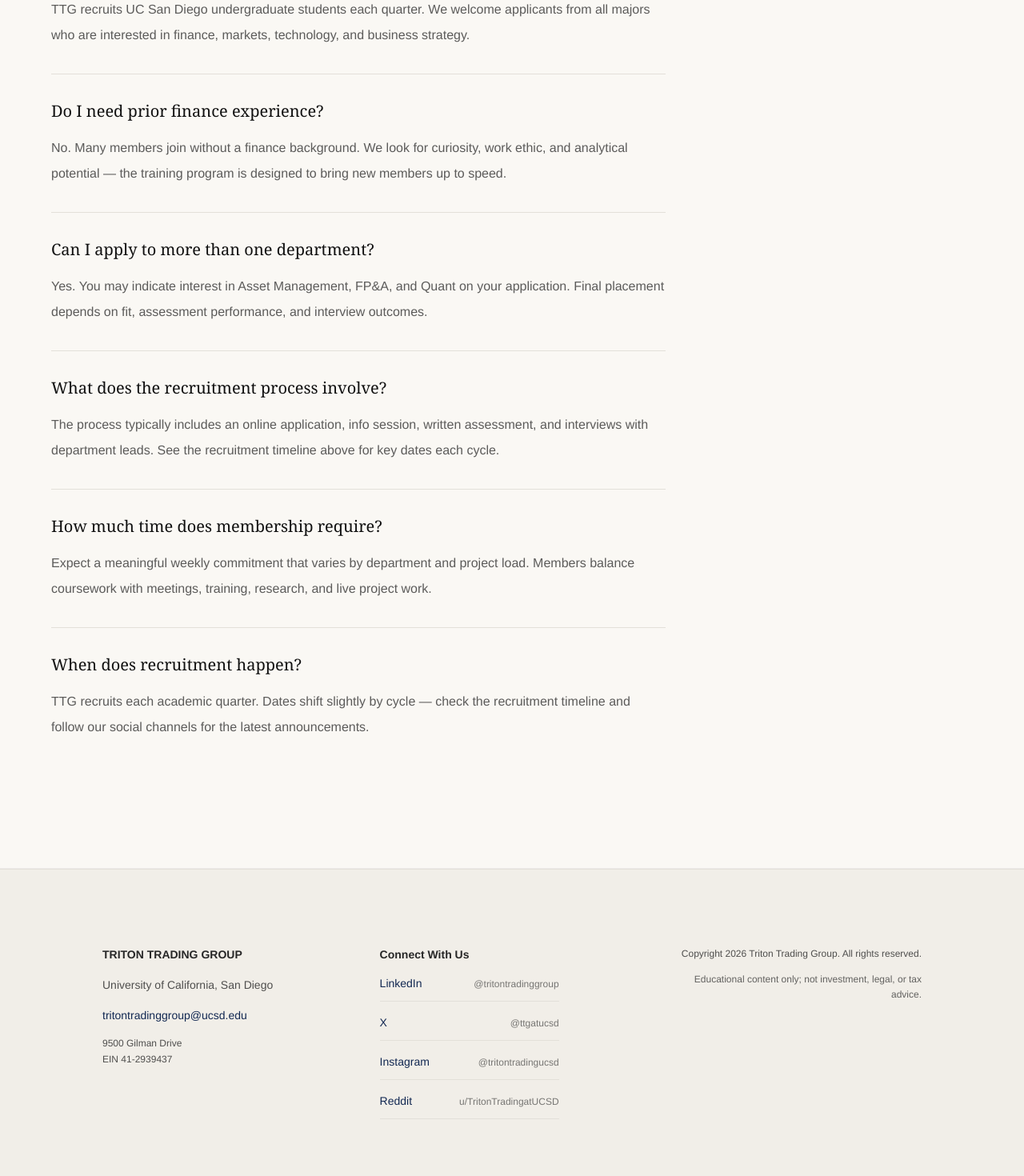
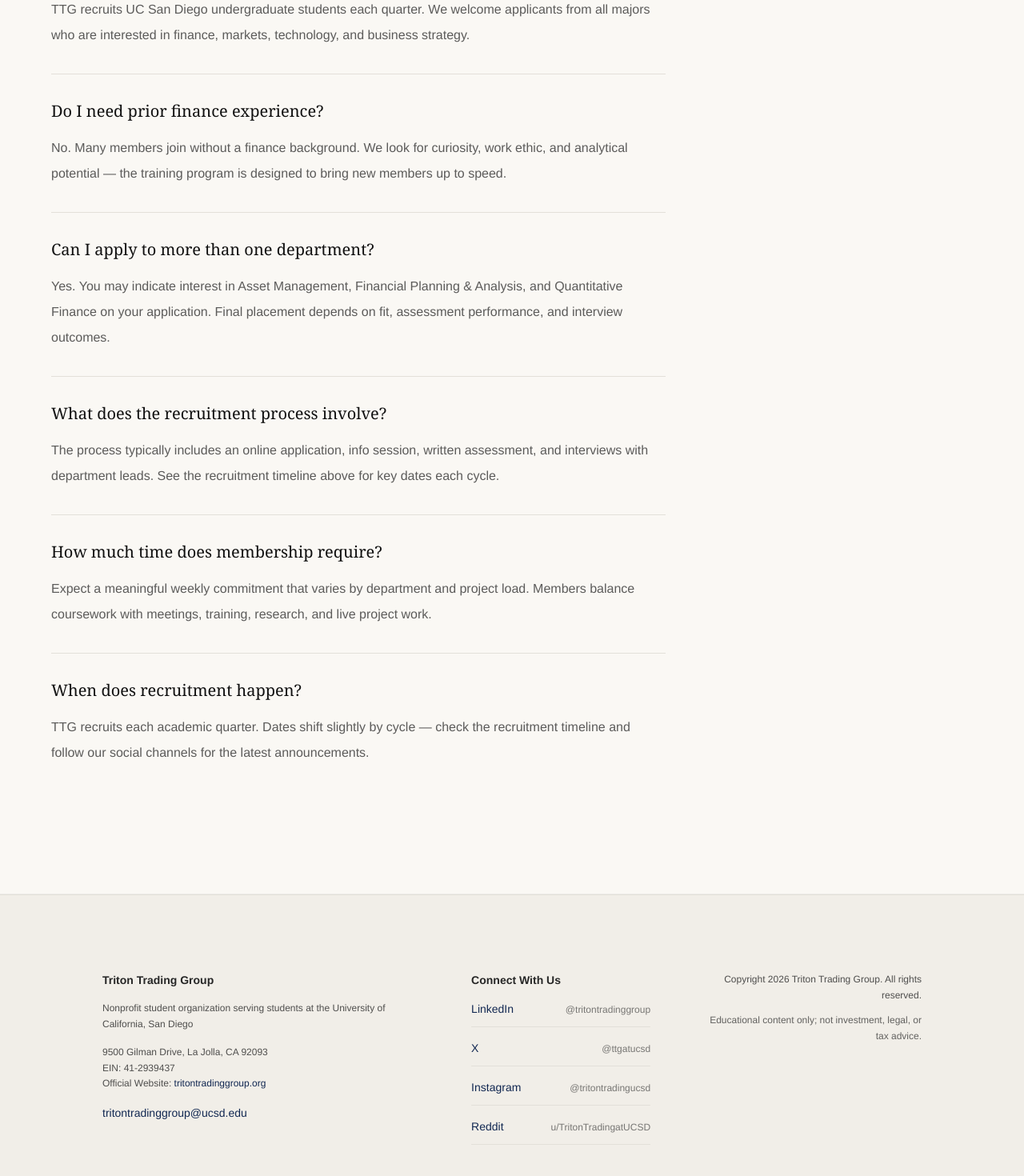
Before and after one commit to tritontrading/ttgWebsite, a Next.js app: page /recruitment in a window 1280 px wide. Shown: the part 2770-4240 px from the top of the page at 80% size. Built offline with nearby package versions, Linux system fonts and the light colour scheme; a web font is replaced by a local one.

Commit message:
Add nonprofit verification details

```diff
--- a/app/advisory/page.tsx
+++ b/app/advisory/page.tsx
@@ -6,9 +6,9 @@ import { ButtonLink } from "@/components/ui/Button";
 import { advisoryPage as page } from "@/lib/pages/advisory";
 
 export const metadata: Metadata = {
-  title: "FP&A - Triton Trading Group",
+  title: "Financial Planning & Analysis - Triton Trading Group",
   description:
-    "TTG's FP&A division: student-led financial consulting for founders and teams, plus the training track for prospective members.",
+    "TTG's Financial Planning & Analysis division provides student-led financial consulting and practical training for UC San Diego students.",
 };
 
 export default function AdvisoryPage() {
@@ -49,7 +49,7 @@ export default function AdvisoryPage() {
                 href={`mailto:${page.email}`}
                 className="inline-flex w-full items-center justify-center border border-editorial px-8 py-4 font-mono text-xs tracking-[0.22em] uppercase text-editorial transition-all duration-200 hover:bg-editorial hover:text-white"
               >
-                Email TTG FP&A
+                Email Financial Planning & Analysis
               </a>
             </div>
           </div>
@@ -172,7 +172,7 @@ export default function AdvisoryPage() {
         <div className="section-block-gap">
           <EditorialLabel>For Prospective Members</EditorialLabel>
           <h2 className="font-heading text-3xl font-normal text-heading md:text-5xl">
-            FP&A As A Training Ground
+            Financial Planning & Analysis As A Training Ground
           </h2>
           <p className="mt-4 max-w-2xl text-base leading-relaxed text-text/55">
             {page.memberTrack.description}
@@ -268,8 +268,8 @@ export default function AdvisoryPage() {
 
       <ApplyCtaBand
         eyebrow="For Students"
-        title="Interested in the FP&A Track?"
-        description="Applications open each academic quarter. The FP&A track gives members structured exposure to consulting-style problem solving, corporate finance, and operator-level execution."
+        title="Interested in Financial Planning & Analysis?"
+        description="Applications open each academic quarter. The Financial Planning & Analysis track gives members structured exposure to consulting-style problem solving, corporate finance, and operator-level execution."
       />
     </SiteLayout>
   );
--- a/app/community/page.tsx
+++ b/app/community/page.tsx
@@ -67,7 +67,7 @@ export default function CommunityPage() {
       <PageHeroSplit
         label="Community"
         title="Meet the TTG community"
-        description="TTG brings together students working across asset management, FP&A, and quantitative finance."
+        description="TTG brings together students working across Asset Management, Financial Planning & Analysis, and Quantitative Finance."
         media={
           <SiteImage
             src="/images/socials/image1.png"
@@ -178,7 +178,7 @@ export default function CommunityPage() {
 
       <ApplyCtaBand
         title="Interested in TTG?"
-        description="Apply to learn with students working across finance, strategy, and quantitative research."
+        description="Apply to learn with students working across Asset Management, Financial Planning & Analysis, and Quantitative Finance."
       />
     </SiteLayout>
   );
--- a/app/layout.tsx
+++ b/app/layout.tsx
@@ -4,7 +4,7 @@ import "./globals.css";
 export const metadata: Metadata = {
   title: "Triton Trading Group - UCSD",
   description:
-    "Triton Trading Group gives UC San Diego students hands-on experience in asset management, FP&A, and quantitative finance.",
+    "Triton Trading Group is a nonprofit student organization serving UC San Diego students through Asset Management, Financial Planning & Analysis, and Quantitative Finance programs.",
   icons: {
     icon: "/images/brand/logo.png",
     shortcut: "/images/brand/logo.png",
@@ -12,7 +12,8 @@ export const metadata: Metadata = {
   },
   openGraph: {
     title: "Triton Trading Group - UCSD",
-    description: "Hands-on experience in asset management, FP&A, and quantitative finance.",
+    description:
+      "A nonprofit student organization providing hands-on experience in Asset Management, Financial Planning & Analysis, and Quantitative Finance.",
     type: "website",
   },
 };
--- a/app/quant/page.tsx
+++ b/app/quant/page.tsx
@@ -129,7 +129,7 @@ export default function QuantPage() {
       </EditorialSection>
 
       <ApplyCtaBand
-        title="Interested in Quant?"
+        title="Interested in Quantitative Finance?"
         description="Python experience helps, but it is not required. Training starts with the fundamentals."
       />
     </SiteLayout>
--- a/components/Footer.tsx
+++ b/components/Footer.tsx
@@ -7,23 +7,30 @@ export function Footer() {
     <footer className="border-t border-footer-border bg-footer-bg px-8 py-16 text-footer-text md:px-16 md:py-24">
       <div className="site-container">
         <div className="flex flex-col items-start justify-between gap-12 md:flex-row md:items-start md:gap-16">
-          <div>
+          <div className="max-w-md">
             <span className="mb-4 block font-mono text-sm font-semibold text-footer-text">
-              {site.name.toUpperCase()}
+              {site.name}
             </span>
-            <span className="font-mono text-sm leading-relaxed text-footer-text/80">{site.university}</span>
+            <p className="font-mono text-xs leading-relaxed text-footer-text/80">{footer.description}</p>
+            <address className="mt-4 font-mono text-xs not-italic leading-relaxed text-footer-text/80">
+              {footer.address}
+            </address>
+            <p className="font-mono text-xs leading-relaxed text-footer-text/80">EIN: {footer.ein}</p>
+            <p className="font-mono text-xs leading-relaxed text-footer-text/80">
+              Official Website:{" "}
+              <a
+                href={`https://${footer.website}`}
+                className="text-footer-link transition-colors duration-200 hover:text-footer-text"
+              >
+                {footer.website}
+              </a>
+            </p>
             <a
               href={`mailto:${footer.email}`}
               className="mt-4 block font-mono text-sm text-footer-link transition-colors duration-200 hover:text-footer-text"
             >
               {footer.email}
             </a>
-            <span className="mt-4 block font-mono text-xs leading-relaxed text-footer-text/80">
-              {footer.address}
-            </span>
-            <span className="block font-mono text-xs leading-relaxed text-footer-text/80">
-              EIN {footer.ein}
-            </span>
           </div>
 
           <div className="min-w-56">
--- a/components/HeroContent.tsx
+++ b/components/HeroContent.tsx
@@ -1,64 +1,20 @@
-"use client";
-
-import { useEffect, useMemo, useState } from "react";
 import { site } from "@/lib/content";
 import { ButtonLink } from "@/components/ui/Button";
 import { SiteImage } from "@/components/ui/SiteImage";
 
-const INTERVAL_MS = 3200;
+export function HeroContent() {
+  const { headline, description, image, alt } = site.hero;
 
-export function HeroContent() {
-  const { headline, divisions } = site.hero;
-  const [index, setIndex] = useState(0);
-  const [reduceMotion, setReduceMotion] = useState(false);
-
-  const phrases = useMemo(() => divisions.map((division) => division.label), [divisions]);
-  const sizerPhrase = useMemo(
-    () =>
-      phrases.reduce(
-        (longest, phrase) => (phrase.length > longest.length ? phrase : longest),
-        phrases[0] ?? "",
-      ),
-    [phrases],
-  );
-
-  useEffect(() => {
-    const media = window.matchMedia("(prefers-reduced-motion: reduce)");
-    const syncPreference = () => setReduceMotion(media.matches);
-    syncPreference();
-    media.addEventListener("change", syncPreference);
-    return () => media.removeEventListener("change", syncPreference);
-  }, []);
-
-  useEffect(() => {
-    if (reduceMotion || divisions.length <= 1) return;
-
-    const interval = setInterval(() => {
-      setIndex((current) => (current + 1) % divisions.length);
-    }, INTERVAL_MS);
-
-    return () => clearInterval(interval);
-  }, [divisions.length, reduceMotion]);
-
-  const activeIndex = reduceMotion ? 0 : index;
-  const activePhrase = phrases[activeIndex] ?? phrases[0];
   return (
     <div className="site-container relative z-10 flex w-full flex-1 flex-col justify-center gap-14 pb-24 pt-40 md:gap-16 md:pb-32 md:pt-48 lg:grid lg:grid-cols-[3fr_2fr] lg:items-center lg:gap-20 xl:gap-24">
       <div className="flex flex-col items-start gap-8 md:gap-10 lg:max-w-none lg:pr-6 xl:pr-10">
         <h1 className="hero-reveal max-w-3xl font-heading text-[2.5rem] leading-[1.14] tracking-[-0.025em] text-heading sm:text-[2.875rem] md:text-[3.75rem] lg:max-w-[42rem] lg:text-[4rem]">
-          {headline}{" "}
-          <span className="hero-rotating-subtitle" aria-live="polite" aria-atomic="true">
-            <span className="invisible whitespace-nowrap" aria-hidden="true">
-              {sizerPhrase}
-            </span>
-            <span
-              key={reduceMotion ? "static" : activeIndex}
-              className="hero-rotating-phrase whitespace-nowrap"
-            >
-              {activePhrase}
-            </span>
-          </span>
+          {headline}
         </h1>
+
+        <p className="hero-reveal max-w-2xl text-base leading-loose text-text/75 md:text-lg">
+          {description}
+        </p>
 
         <div className="hero-reveal flex w-full flex-col gap-4 sm:w-auto sm:flex-row sm:flex-wrap sm:gap-5">
           <ButtonLink
@@ -80,19 +36,14 @@ export function HeroContent() {
 
       <div className="hero-reveal relative w-full lg:justify-self-end">
         <div className="relative aspect-[4/3] overflow-hidden border border-border sm:aspect-[3/2] lg:aspect-[5/4]">
-          {divisions.map((division, divisionIndex) => (
-            <SiteImage
-              key={division.image}
-              src={division.image}
-              alt={division.alt}
-              fill
-              priority={divisionIndex === 0}
-              className={`object-cover transition-opacity duration-[650ms] ease-[cubic-bezier(0.22,1,0.36,1)] ${
-                divisionIndex === activeIndex ? "opacity-100" : "opacity-0"
-              }`}
-              sizes="(min-width: 1024px) 40vw, 100vw"
-            />
-          ))}
+          <SiteImage
+            src={image}
+            alt={alt}
+            fill
+            priority
+            className="object-cover"
+            sizes="(min-width: 1024px) 40vw, 100vw"
+          />
         </div>
       </div>
     </div>
--- a/lib/content.ts
+++ b/lib/content.ts
@@ -5,31 +5,18 @@ export const site = {
     shortName: "TTG",
     university: "University of California, San Diego",
     hero: {
-        headline: "Practice finance, strategy, and quantitative research through",
-        divisions: [
-            {
-                label: "Asset Management.",
-                image: "/images/hero/asset-management.png",
-                alt: "TTG members at an info session",
-            },
-            {
-                label: "Quantitative Research.",
-                image: "/images/hero/quantitative-research.png",
-                alt: "TTG members collaborating with laptops",
-            },
-            {
-                label: "Business Advisory.",
-                image: "/images/hero/business-advisory.png",
-                alt: "TTG members at a client advisory project",
-            },
-        ],
+        headline: "Build practical experience in finance, investing, and quantitative research.",
+        description:
+            "Triton Trading Group is a nonprofit student organization serving students at the University of California, San Diego through hands-on programs in Asset Management, Financial Planning & Analysis, Quantitative Finance, and professional development.",
+        image: "/images/hero/asset-management.png",
+        alt: "Triton Trading Group members at an information session",
     },
 } as const;
 
 export const divisionLinks = [
-    { label: "Asset management", href: "/asset-management" },
-    { label: "FP&A", href: "/advisory" },
-    { label: "Quant", href: "/quant" },
+    { label: "Asset Management", href: "/asset-management" },
+    { label: "Financial Planning & Analysis", href: "/advisory" },
+    { label: "Quantitative Finance", href: "/quant" },
 ] as const;
 
 export const memberLinks = [
@@ -55,22 +42,10 @@ export const about = {
     ],
 } as const;
 
-export const sponsors = {
-    title: "Featured Sponsors",
-    description:
-        "QuantConnect and MarketCrunch directly support TTG members with tools and infrastructure used in research, market analysis, and quantitative development.",
-    items: [
-        { name: "QuantConnect", image: "/images/sponsors/quantconnect.avif" },
-        {
-            name: "MarketCrunch AI",
-            image: "/images/sponsors/marketcrunchai.png",
-        },
-    ],
-} as const;
-
 export const whoWeAre = {
     title: "About us",
     paragraphs: [
+        "Triton Trading Group is a nonprofit student organization focused on practical financial education, professional development, and applied learning for UC San Diego students.",
         "Triton Trading Group gives UC San Diego students a place to practice investment research, financial analysis, and quantitative work. Members learn through training, team projects, and presentations.",
     ],
     skillsLabel: "Skills Developed",
@@ -80,6 +55,15 @@ export const whoWeAre = {
         "algorithmic strategy",
         "consulting",
         "valuation analysis",
+    ],
+} as const;
+
+export const mission = {
+    title: "Our Mission",
+    paragraphs: [
+        "Triton Trading Group is a nonprofit organization serving students at the University of California, San Diego. Our mission is to provide students with practical financial education and professional development through hands-on experience in investment research, financial analysis, quantitative finance, and business strategy.",
+        "We carry out this mission through our primary programs in Asset Management, Financial Planning & Analysis, and Quantitative Finance. Members participate in structured training, investment and market research, financial modeling, quantitative strategy development, company projects, workshops, competitions, presentations, and other professional development opportunities.",
+        "Triton Trading Group owns and operates tritontradinggroup.org as the organization’s official website.",
     ],
 } as const;
 
@@ -356,7 +340,7 @@ export const recruitment = {
             },
             {
                 question: "Can I apply to more than one department?",
-                answer: "Yes. You may indicate interest in Asset Management, FP&A, and Quant on your application. Final placement depends on fit, assessment performance, and interview outcomes.",
+                answer: "Yes. You may indicate interest in Asset Management, Financial Planning & Analysis, and Quantitative Finance on your application. Final placement depends on fit, assessment performance, and interview outcomes.",
             },
             {
                 question: "What does the recruitment process involve?",
@@ -376,8 +360,11 @@ export const recruitment = {
 
 export const footer = {
     email: "tritontradinggroup@ucsd.edu",
-    address: "9500 Gilman Drive",
+    description:
+        "Nonprofit student organization serving students at the University of California, San Diego",
+    address: "9500 Gilman Drive, La Jolla, CA 92093",
     ein: "41-2939437",
+    website: "tritontradinggroup.org",
     social: [
         {
             label: "LinkedIn",
--- a/lib/pages/advisory.ts
+++ b/lib/pages/advisory.ts
@@ -1,6 +1,6 @@
 export const advisoryPage = {
-  label: "FP&A",
-  title: "FP&A",
+  label: "Financial Planning & Analysis",
+  title: "Financial Planning & Analysis",
   description:
     "TTG helps early-stage teams use cash-flow models, market research, and operating plans to make finance and growth decisions. Student analysts work with a named engagement lead.",
   email: "tritontradinggroup@ucsd.edu",
@@ -103,7 +103,7 @@ export const advisoryPage = {
       "TTG partners with startups, student ventures, and organizations that need structured financial analysis, strategic support, and hands-on project work. Our members operate like a consulting bench — scoped engagements, clear deliverables, and professional standards.",
     offerings: [
       {
-        title: "FP&A & Consulting",
+        title: "Financial Planning & Analysis Consulting",
         description:
           "Financial modeling, forecasting, market research, and operational strategy for early-stage and growth-stage teams.",
       },
@@ -128,7 +128,7 @@ export const advisoryPage = {
   memberTrack: {
     title: "For Prospective Members",
     description:
-      "The FP&A track gives members practice with financial analysis, client communication, and project delivery.",
+      "The Financial Planning & Analysis track gives members practice with financial analysis, client communication, and project delivery.",
     areasOfWork: [
       {
         title: "Financial Analysis & Forecasting",
```
Also changed, not shown: app/globals.css (+0 -42 lines), app/page.tsx (+16 -0 lines), components/About.tsx (deleted, +0 -56 lines), components/AboutSponsors.tsx (deleted, +0 -25 lines).
